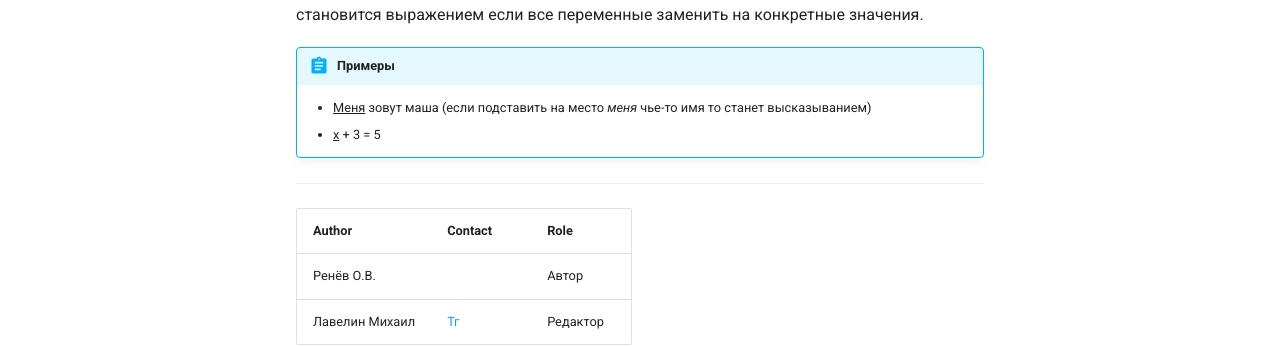
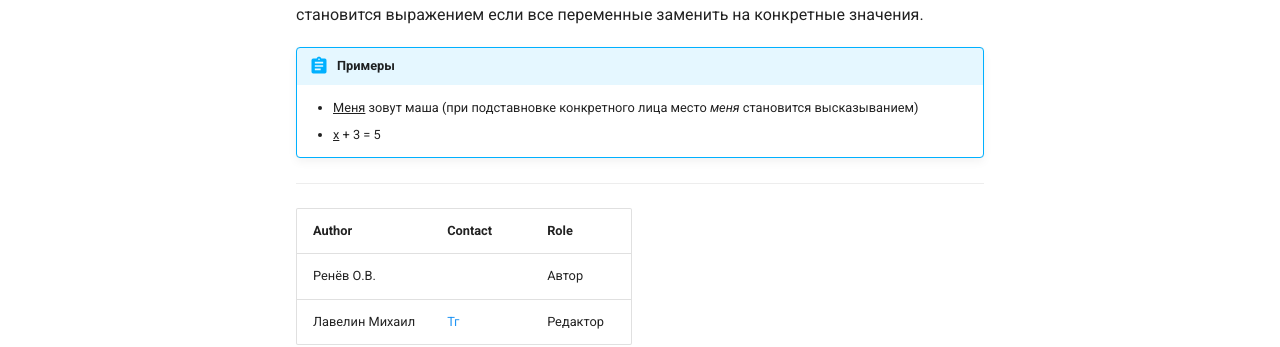
Before and after one commit to 30spb/Alexandria30, an MkDocs documentation site: the page built from docs/algebra/logic/math_logic_elements.md, in a window 1280 px wide. Shown: the part 432-779 px from the top of the page. Built offline with MkDocs 1.6.1 and Material for MkDocs 9.7.7, drawn with Linux system fonts in a browser that asks for light colours; comment, search, counter and statistics services are not loaded.

Commit message:
перефразировал

```diff
--- a/docs/algebra/logic/math_logic_elements.md
+++ b/docs/algebra/logic/math_logic_elements.md
@@ -14,7 +14,7 @@
 
 !!! abstract "Примеры"
 
-    - <u>Меня</u> зовут маша (если подставить на место *меня* чье-то имя то станет высказыванием)<br>
+    - <u>Меня</u> зовут маша (при подставновке конкретного лица место *меня* становится высказыванием)<br>
     - <u>x</u> + 3 = 5 <br>
 
 ---
```
